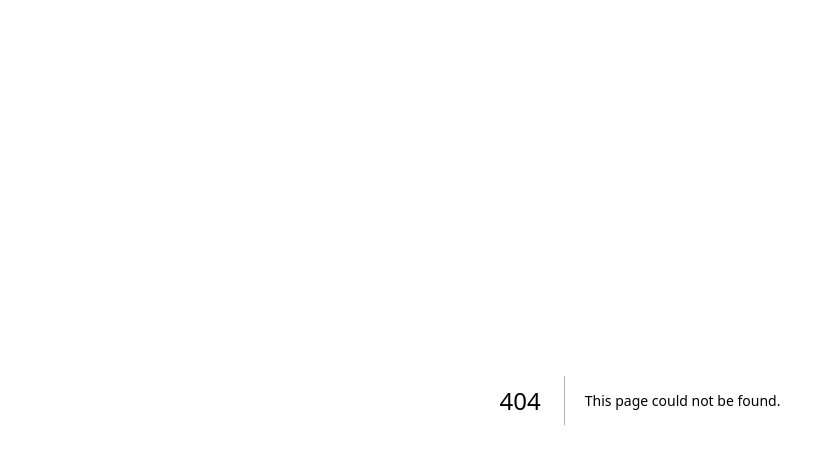
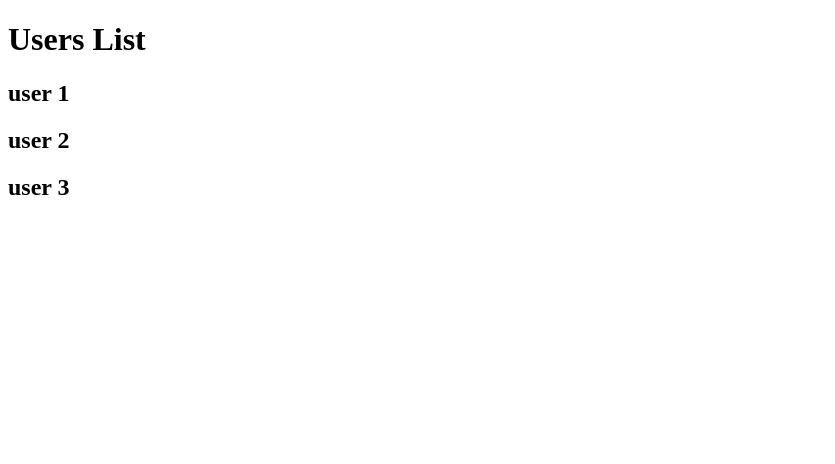
Before and after one commit to amirmvahed/next-dk-code, a Next.js app: page /users in a window 1280 px wide. Before the commit this address had no page. Shown: the top 464 px of the page, without its empty margins (0-835 px from the left). Built offline with nearby package versions, Linux system fonts and the light colour scheme.

Commit message:
03-dynamic-routes

```diff
--- /dev/null
+++ b/app/users/[userId]/page.js
@@ -0,0 +1,3 @@
+export default function UserDetail({params}) {
+    return <h1>Details about the user {params.userId}</h1>;
+}
--- /dev/null
+++ b/app/users/page.js
@@ -0,0 +1,10 @@
+export default function Users() {
+    return (
+        <>
+            <h1>Users List</h1>
+            <h2>user 1</h2>
+            <h2>user 2</h2>
+            <h2>user 3</h2>
+        </>
+    );
+}
```
Also changed, not shown: app/users/[userId]/todos/[todoId]/page.js (added, +7 -0 lines).
